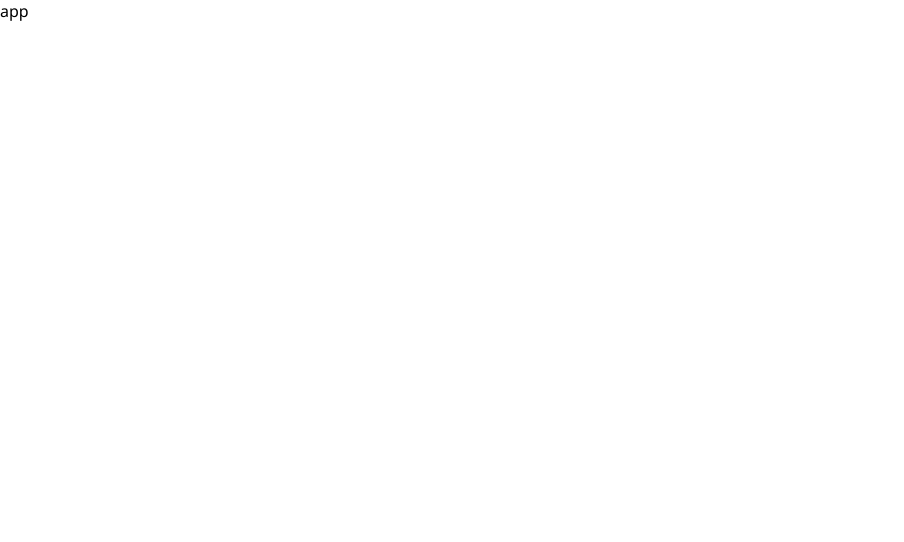
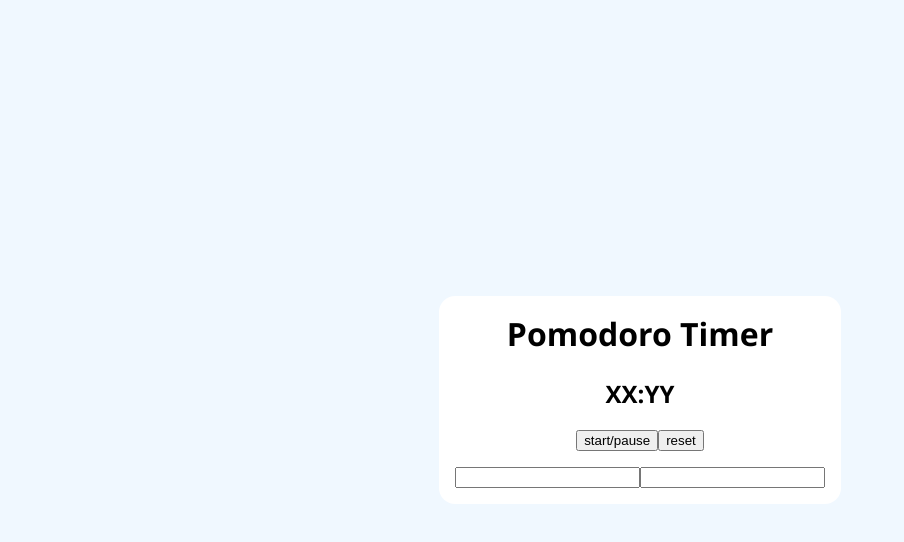
Before and after one commit to spfave/fcc-certificate-projects, a React (Vite) app in the folder front-end/pomodoro-timer/: page / in a window 1280 px wide. Shown: the top 542 px of the page, without its empty margins (0-904 px from the left). Built offline with nearby package versions, Linux system fonts and the light colour scheme.

Commit message:
Stub out timer UI

```diff
--- a/front-end/pomodoro-timer/src/App.tsx
+++ b/front-end/pomodoro-timer/src/App.tsx
@@ -1,3 +1,9 @@
+import PomodoroTimer from '~/components/pomodoro-timer';
+
 export default function App() {
-	return <main>app</main>;
+	return (
+		<main>
+			<PomodoroTimer />
+		</main>
+	);
 }
--- /dev/null
+++ b/front-end/pomodoro-timer/src/components/pomodoro-timer.css
@@ -0,0 +1,33 @@
+.pomodoro-timer {
+	min-width: var(--min-width);
+	padding: 1rem;
+	background-color: white;
+	border-radius: 1rem;
+
+	& .title {
+		& h1 {
+			margin-top: 0;
+			text-align: center;
+		}
+	}
+
+	& .timer {
+		margin: 1rem 0;
+
+		& .timer-display {
+			& h2 {
+				text-align: center;
+			}
+		}
+
+		& .timer-controls {
+			display: flex;
+			justify-content: center;
+		}
+	}
+
+	& .session-controls {
+		display: flex;
+		justify-content: space-between;
+	}
+}
--- /dev/null
+++ b/front-end/pomodoro-timer/src/components/pomodoro-timer.tsx
@@ -0,0 +1,31 @@
+import './pomodoro-timer.css';
+
+export default function PomodoroTimer() {
+	// state:
+	// breakTime: number
+	// sessionTime: number
+	// session type: 'session' | 'break'
+	// ? timer status: 'running' | 'paused'
+	// timerValue: number
+
+	return (
+		<div className="pomodoro-timer">
+			<div className="title">
+				<h1>Pomodoro Timer</h1>
+			</div>
+			<div className="timer">
+				<div className="timer-display">
+					<h2>XX:YY</h2>
+				</div>
+				<div className="timer-controls">
+					<button>start/pause</button>
+					<button>reset</button>
+				</div>
+			</div>
+			<div className="session-controls">
+				<input type="number" name="" id="" />
+				<input type="number" name="" id="" />
+			</div>
+		</div>
+	);
+}
--- a/front-end/pomodoro-timer/src/styles/index.css
+++ b/front-end/pomodoro-timer/src/styles/index.css
@@ -17,3 +17,11 @@ body {
 a {
 	text-decoration: none;
 }
+
+/* App */
+main {
+	display: grid;
+	place-items: center;
+	background-color: aliceblue;
+	min-height: 100dvh;
+}
```
Also changed, not shown: 1 other file (tests, documents, lock files or other folders).
